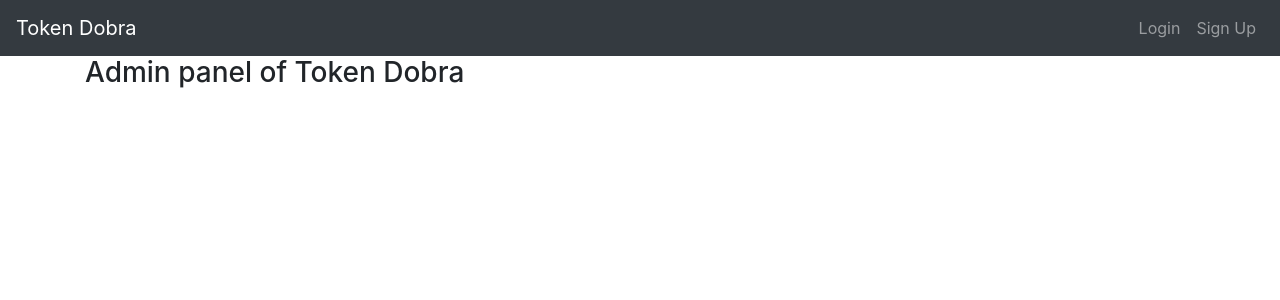
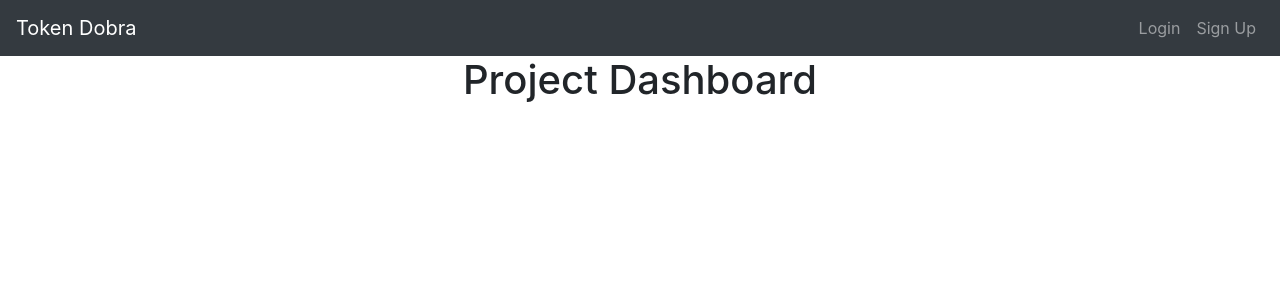
Before and after one commit to BackERP/manager, a React (Create React App) app: page / in a window 1280 px wide. Shown: the top 300 px of the page. Built offline with nearby package versions, Linux system fonts and the light colour scheme.

Commit message:
Сборка проекта React через Action

```diff
--- a/src/components/home.component.js
+++ b/src/components/home.component.js
@@ -33,7 +33,9 @@ export default class Home extends Component {
   render() {
     return (
       <div className="container">
-          <h3>Admin panel of Token Dobra</h3>
+          <center>
+            <h1>Project Dashboard</h1>
+          </center>
       </div>
     );
   }
```
